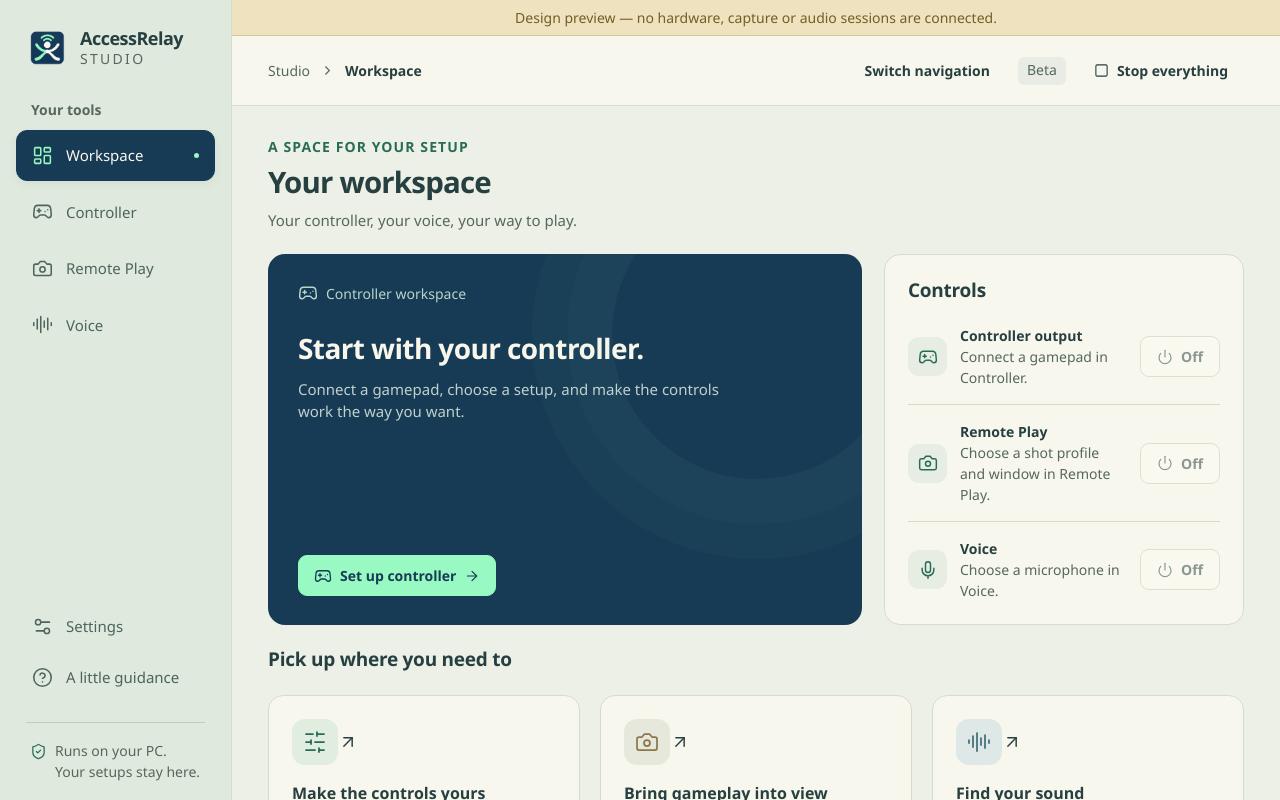
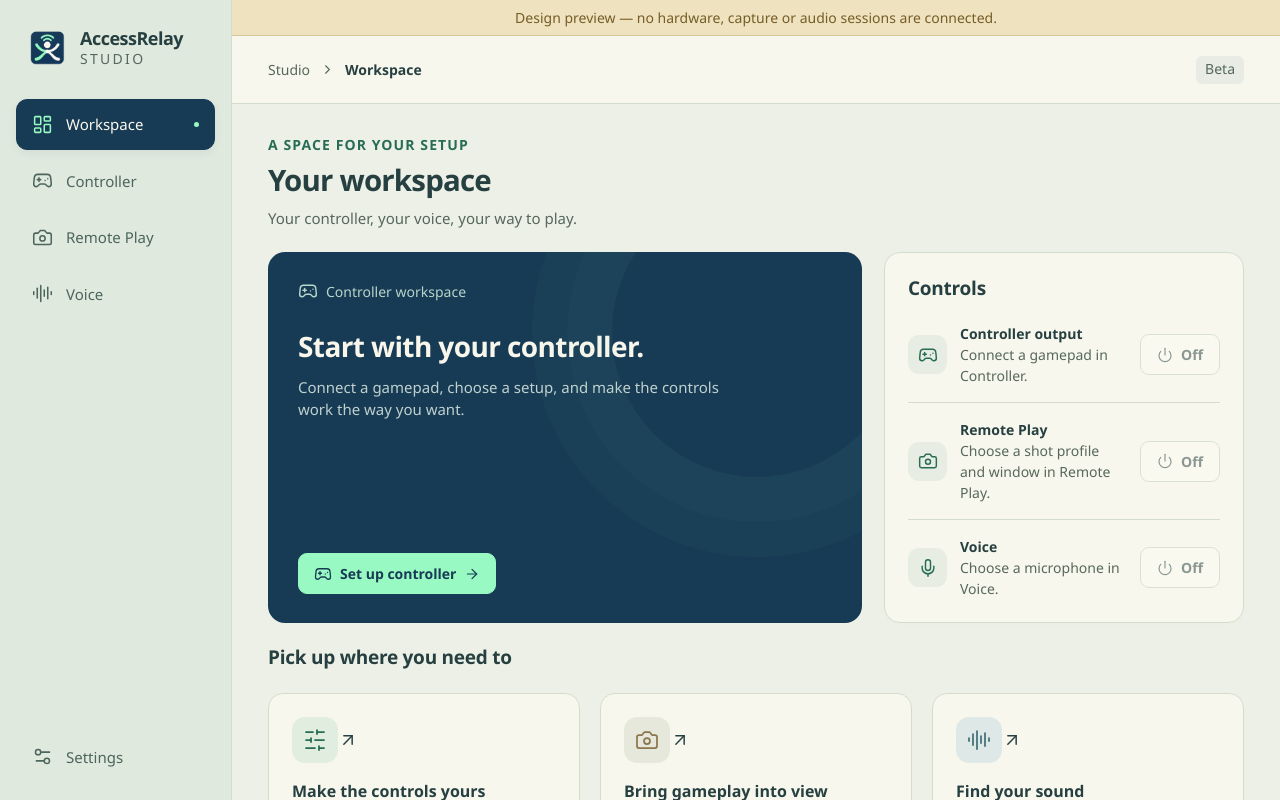
Before and after one commit to tuckthomas/accessrelay-studio, a React (Vite) app in the folder src/AccessRelayStudio/DesktopUi/: page / in a window 1280 px wide. Built offline with nearby package versions, Linux system fonts and the light colour scheme.

Commit message:
Remove unwanted sidebar and navbar controls and unify card surfaces

```diff
--- a/src/AccessRelayStudio/DesktopUi/src/App.tsx
+++ b/src/AccessRelayStudio/DesktopUi/src/App.tsx
@@ -8,7 +8,6 @@ import { SettingsPage } from './pages/SettingsPage';
 import { VoicePage } from './pages/VoicePage';
 import { VisionPage } from './pages/VisionPage';
 import { AnnouncementContext, LiveAnnouncements, useStatusAnnouncements } from './announcements';
-import { SwitchNavigation } from './SwitchNavigation';
 
 type Page = 'workspace' | 'controller' | 'vision' | 'voice' | 'settings';
 const navigation: { id: Page; label: string; icon: string }[] = [
@@ -24,8 +23,6 @@ export function App() {
   const [status, setStatus] = useState<StudioStatus>({});
   const [error, setError] = useState('');
   const [bootError, setBootError] = useState('');
-  const [help, setHelp] = useState(false);
-  const [stopping, setStopping] = useState(false);
   const [closeRequested, setCloseRequested] = useState(false), [closing, setClosing] = useState(false);
   const navigate = useCallback((next: Page) => {
     if (next === page) return;
@@ -75,7 +72,6 @@ export function App() {
     <LiveAnnouncements />
     <aside className="sidebar" aria-label="Main navigation">
       <div className="brand"><img src="./brand.png" alt="" /><div className="brand-name">AccessRelay<span>Studio</span></div></div>
-      <p className="nav-label">Your tools</p>
       <nav className="primary-nav">{navigation.map(item => <button type="button" key={item.id}
         className={'nav-item' + (page === item.id ? ' active' : '')} onClick={() => navigate(item.id)}
         aria-label={item.label} aria-current={page === item.id ? 'page' : undefined} title={item.label}>
@@ -84,8 +80,6 @@ export function App() {
       <div className="sidebar-bottom">
         <button type="button" className={'nav-item' + (page === 'settings' ? ' active' : '')} onClick={() => navigate('settings')}
           aria-current={page === 'settings' ? 'page' : undefined} aria-label="Settings" title="Settings"><Icon name="settings" size={21} /><span>Settings</span></button>
-        <button type="button" className="nav-item" onClick={() => setHelp(true)} aria-label="Help" title="Help"><Icon name="help" size={21} /><span>A little guidance</span></button>
-        <div className="sidebar-note"><Icon name="shield" size={17} /><div>Runs on your PC.<br />Your setups stay here.</div></div>
       </div>
     </aside>
     <div className="app-content">
@@ -93,13 +87,8 @@ export function App() {
       <header className="app-topbar">
         <div className="topbar-breadcrumb"><span>Studio</span><Icon name="chevronRight" size={15} /><strong>{currentLabel}</strong></div>
         <div className="topbar-actions">
-          <SwitchNavigation controller={state.controller} status={controllerStatus} command={controllerCommand} />
           {(voiceStatus.isRunning || voiceStatus.commands?.recognition?.running) && <Badge tone="success"><Icon name="mic" size={15} />Mic live</Badge>}
           <Badge>Beta</Badge>
-          <Button variant="ghost" className="stop-everything" busy={stopping} onClick={async () => {
-            window.dispatchEvent(new Event('accessrelay-stop-all'));
-            setStopping(true); try { await controllerCommand('stopAll'); } catch {} finally { setStopping(false); }
-          }}><Icon name="stop" size={15} />Stop everything</Button>
         </div>
       </header>
       <main className="app-main" id="main-content"><div className="content-width">
@@ -119,13 +108,5 @@ export function App() {
       description="There are edits or controller recordings that have not been saved. Keep editing to save them before you close."
       footer={<><Button variant="danger" busy={closing} onClick={async () => { setClosing(true); try { await appCommand('close', { discard: true }); } catch { setClosing(false); } }}>Close and discard</Button>
         <Button variant="primary" disabled={closing} onClick={() => setCloseRequested(false)}>Keep editing</Button></>} />
-    <Modal open={help} onClose={() => setHelp(false)} title="Find your way around" description="A few starting points for your workspace."
-      footer={<Button variant="primary" onClick={() => setHelp(false)}>Got it</Button>}>
-      <div className="stack"><div><h3>Controller</h3><p className="subtle">Choose your controller and setup. Map buttons, record sequences, or write Lua, then turn on the virtual controller when you are ready.</p></div>
-        <div><h3>Remote Play</h3><p className="subtle">Choose your player and gameplay window. Set up the capture areas, then record a clip. Viewing alone does not save footage.</p></div>
-        <div><h3>Voice</h3><p className="subtle">Choose a microphone and voice. Listen in headphones before sending it through the virtual microphone.</p></div>
-        <Notice>Stop everything ends vision, voice and controller output together. Opening Studio never starts them automatically.</Notice>
-      </div>
-    </Modal>
   </div></AnnouncementContext.Provider>;
 }
--- a/src/AccessRelayStudio/DesktopUi/src/styles.css
+++ b/src/AccessRelayStudio/DesktopUi/src/styles.css
@@ -40,7 +40,6 @@ svg { flex-shrink: 0; }
 .brand img { width: 43px; height: 43px; }
 .brand-name { font-size: 18px; font-weight: 700; letter-spacing: -.5px; line-height: 1.15; }
 .brand-name span { display: block; font-size: 14px; font-weight: 500; letter-spacing: 2.3px; text-transform: uppercase; margin-top: 3px; color: var(--muted); }
-.nav-label { color: var(--muted); font-size: 14px; font-weight: 600; padding: 0 15px 10px; }
 .primary-nav { display: flex; flex-direction: column; gap: 6px; }
 .nav-item { display: flex; align-items: center; gap: 13px; padding: 13px 15px; text-align: left; border: 1px solid transparent; border-radius: 11px; background: transparent; color: #4c655d; font-weight: 550; min-height: 49px; transition: background .15s, color .15s; }
 .nav-item:hover { background: #d5e1d7; color: var(--navy); }
@@ -48,8 +47,6 @@ svg { flex-shrink: 0; }
 .nav-item.active svg { color: var(--mint); }
 .nav-item .nav-active-mark { margin-left: auto; width: 5px; height: 5px; border-radius: 50%; background: var(--mint); }
 .sidebar-bottom { margin-top: auto; padding-top: 24px; }
-.sidebar-note { border-top: 1px solid #bdcfc2; margin: 20px 10px 0; padding: 18px 4px 0; display: flex; gap: 8px; color: var(--muted); font-size: 14px; line-height: 1.45; }
-.sidebar-note svg { margin-top: 2px; color: var(--accent); }
 .app-content { display: flex; flex-direction: column; min-height: 0; min-width: 0; overflow: hidden; }
 .app-topbar { min-height: 68px; display: flex; align-items: center; gap: 16px; justify-content: space-between; padding: 14px 36px; border-bottom: 1px solid var(--line); background: var(--surface); flex-shrink: 0; }
 .topbar-breadcrumb { display: flex; align-items: center; gap: 10px; font-size: 14px; color: var(--muted); }
@@ -178,7 +175,6 @@ svg { flex-shrink: 0; }
 .tool-card:nth-child(3) .tool-card-icon { background: #dee9e7; color: #426e7a; }
 .tool-card p { color: var(--muted); margin-top: 7px; font-size: 14px; }
 .tool-card-link { margin-top: 2px; color: var(--accent); font-size: 14px; font-weight: 600; }
-.workspace-resources { background: #e8eee2; }
 .workspace-resources .card-heading { align-items: center; margin-bottom: 16px; }
 .resource-status { display: flex; justify-content: space-between; align-items: center; flex-wrap: wrap; gap: 8px 18px; margin-bottom: 14px; }
 .resource-grid { display: grid; grid-template-columns: repeat(4,minmax(0,1fr)); gap: 14px; }
```
